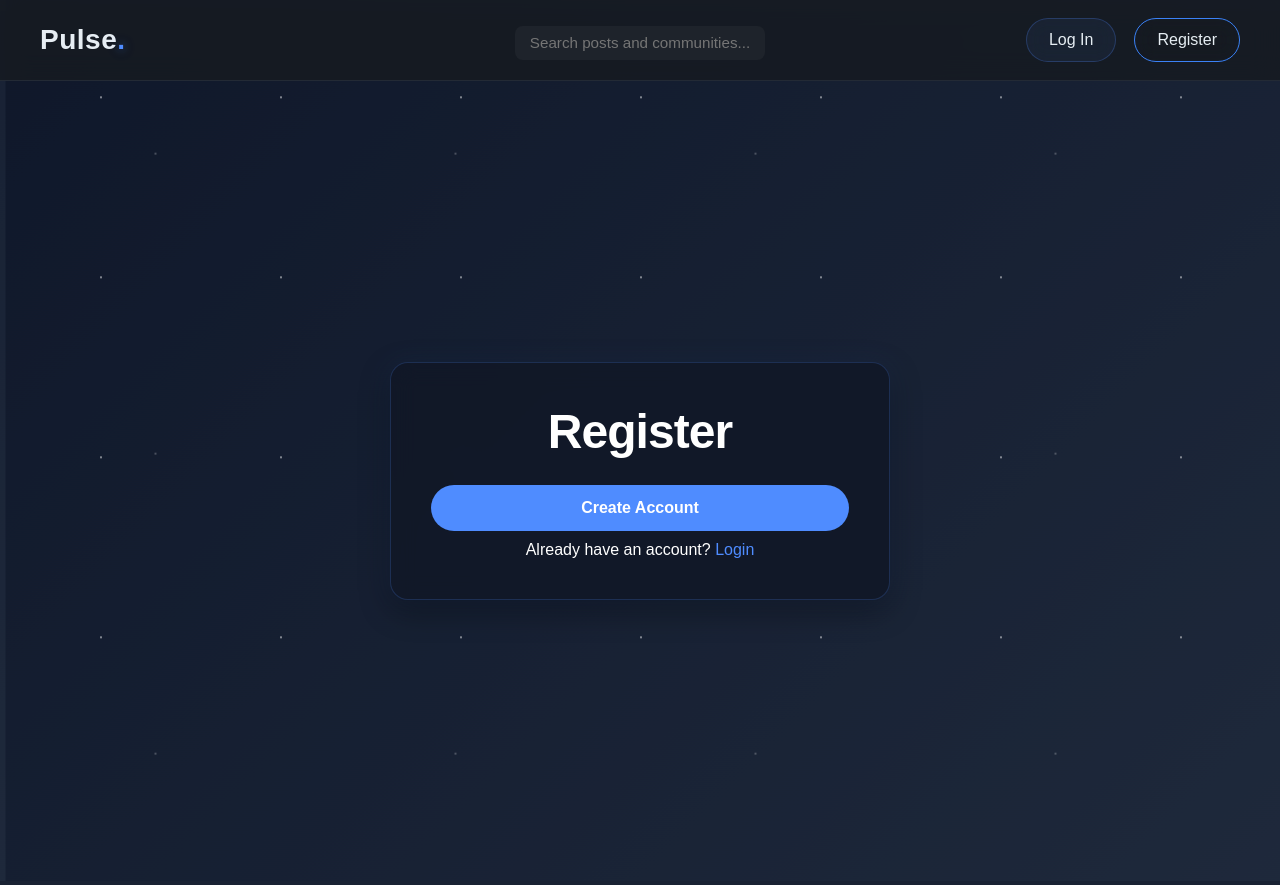
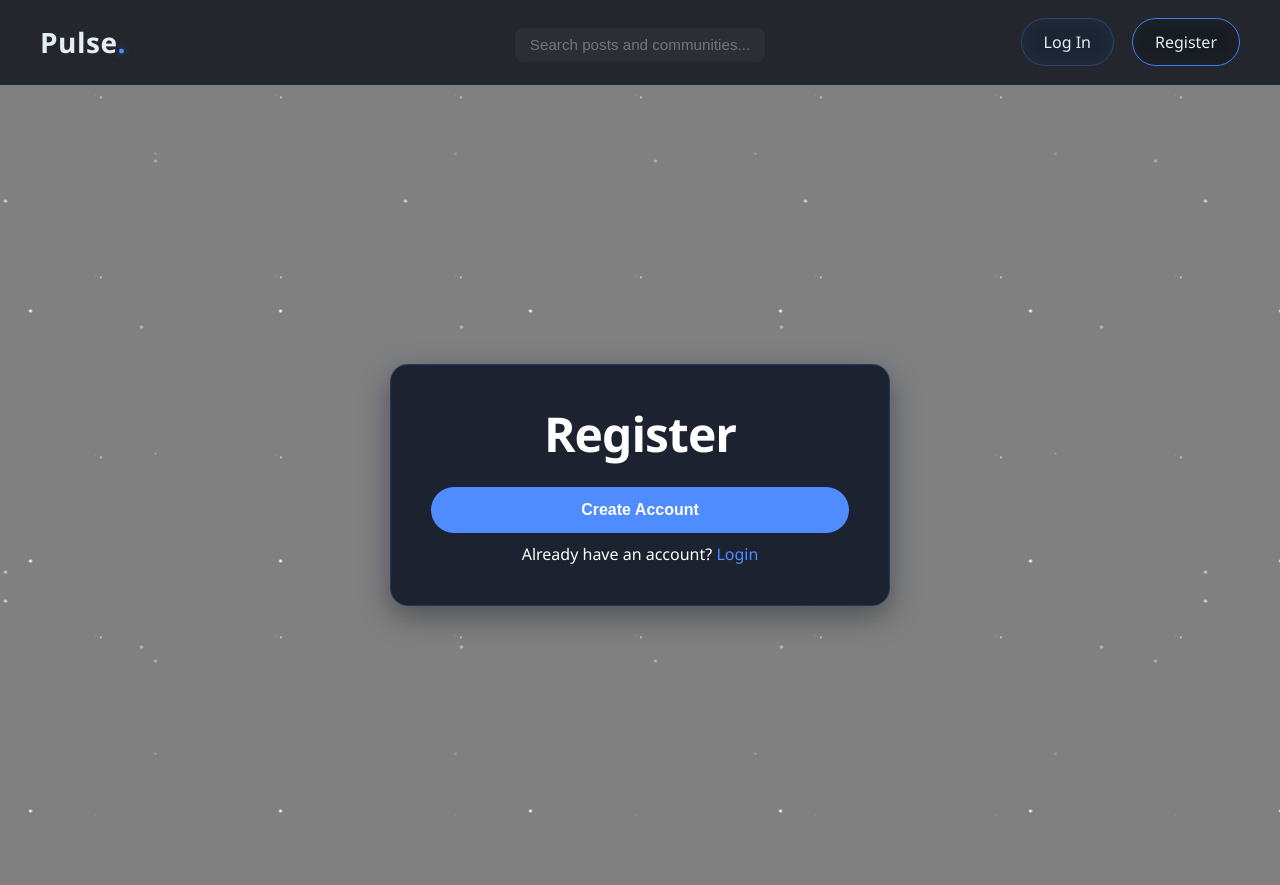
Before and after one commit to MSR-Projects7274/pulse, a Django app: template pulse/accounts/templates/accounts/register.html in a window 1280 px wide. Before the commit the page ends 755 px from the top, so only its background shows below. Run offline with Django 3.2, Linux system fonts and the light colour scheme; the template is opened without the code that fills it, so the values that code supplies are empty.

Commit message:
Remove auth global body override

```diff
--- a/static/css/auth.css
+++ b/static/css/auth.css
@@ -1,12 +1,6 @@
 /* =========================
    AUTH PAGE
 ========================= */
-
-body {
-    margin: 0;
-    font-family: Arial, sans-serif;
-    background: linear-gradient(135deg, #0f172a, #1e293b);
-}
 
 /* Centering wrapper */
 .auth-page {
```
